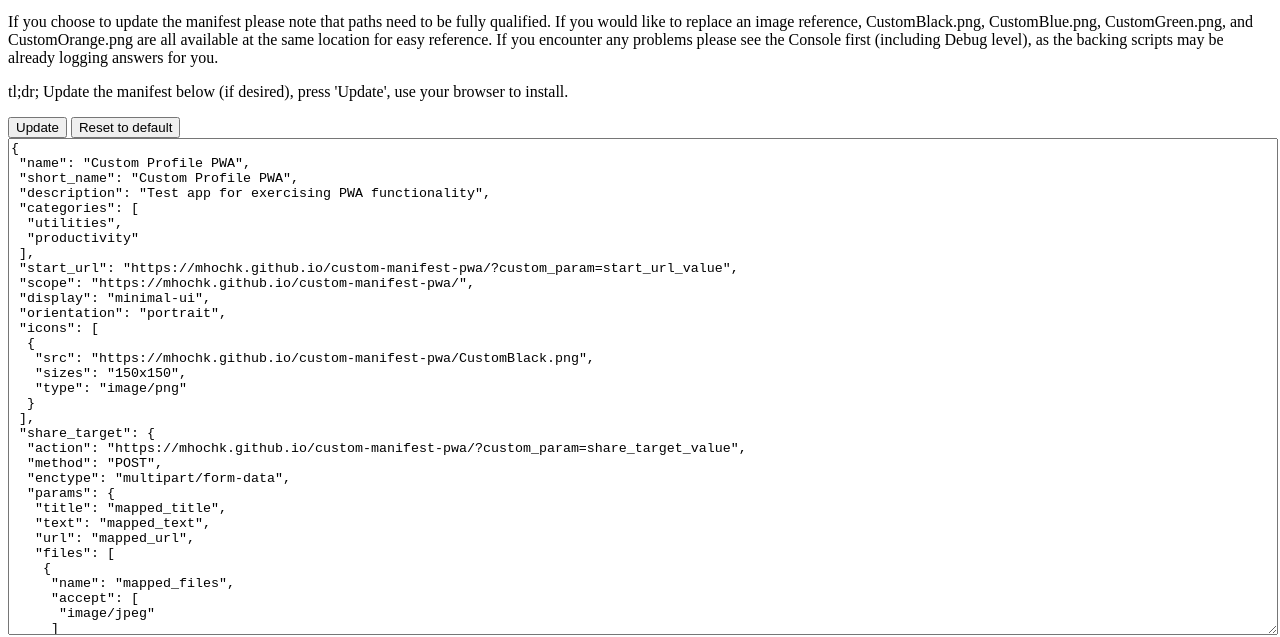
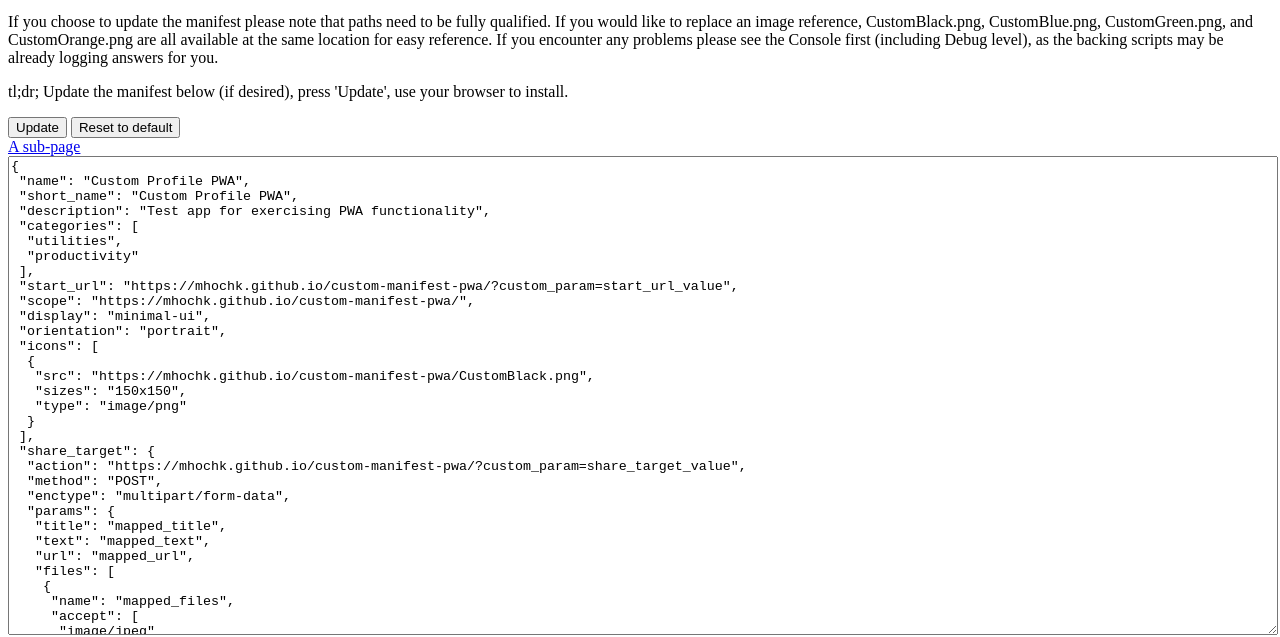
Before and after one commit to mhochk/custom-manifest-pwa, a plain HTML site: page index.html in a window 1280 px wide. Shown: the part 163-800 px from the top of the page. Drawn offline with Linux system fonts and the light colour scheme.

Commit message:
Update index.html

```diff
--- a/index.html
+++ b/index.html
@@ -25,6 +25,7 @@
         <button id="update">Update</button>
         <button id="reset">Reset to default</button>
       </div>
+      <a href="new-page.html">A sub-page</a>
   </div>
   <textarea id="manifestText"></textarea>
 </body>
```
